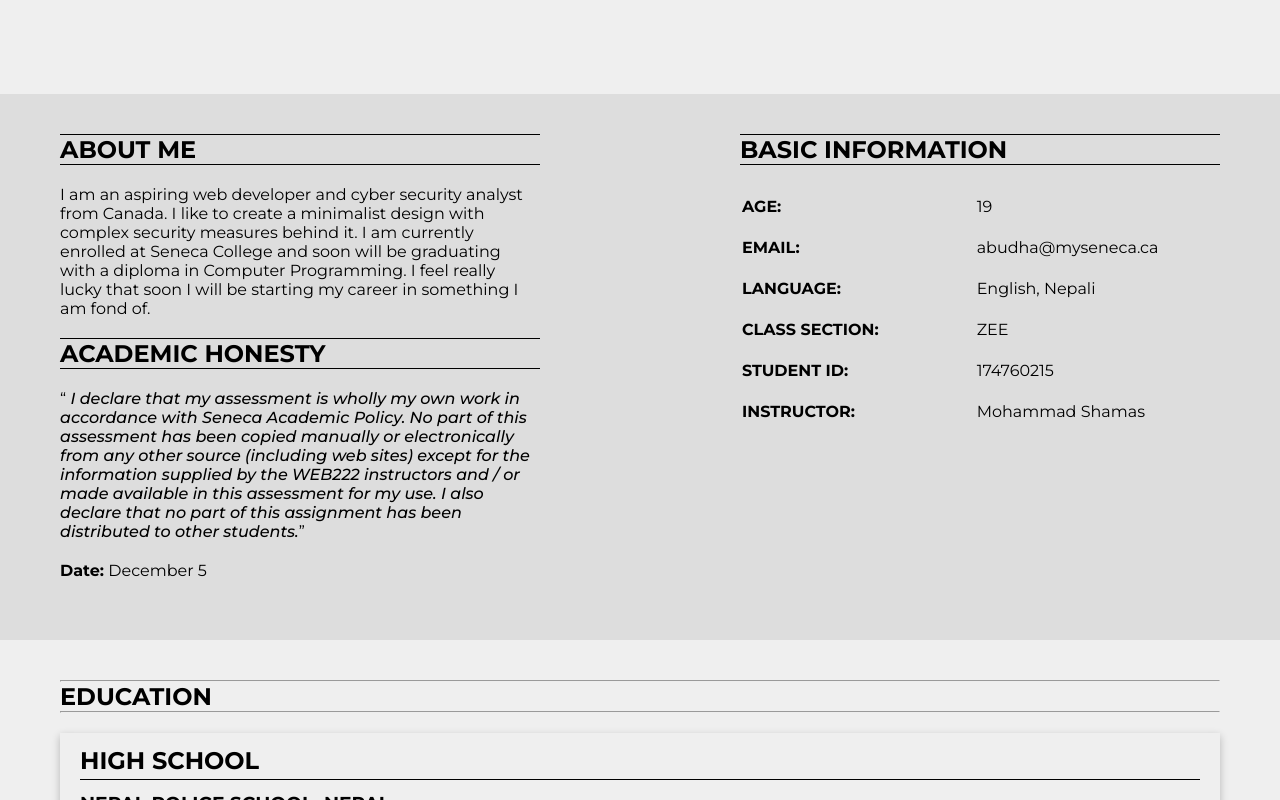
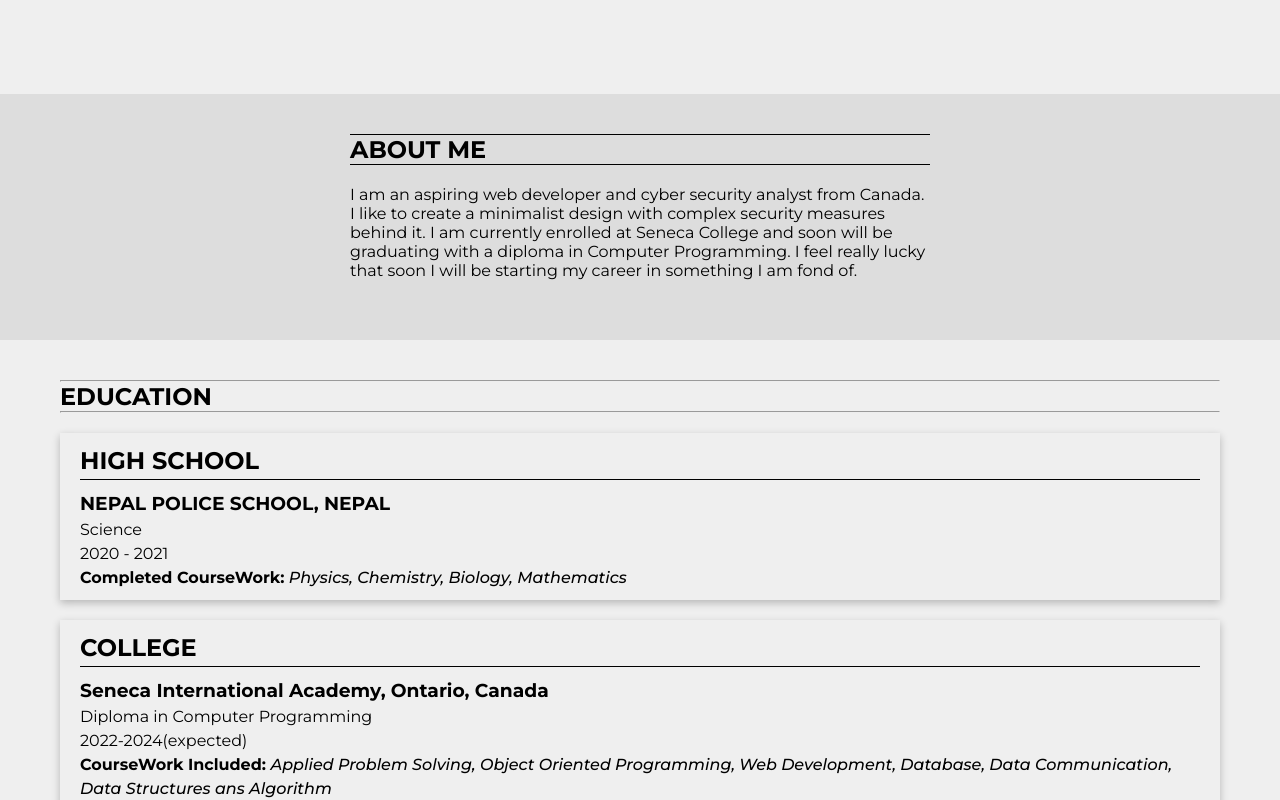
Before and after one commit to anishBudha/Portfolio-college-project, a plain HTML site: page index.html in a window 1280 px wide. Shown: the part 712-1512 px from the top of the page. Drawn offline with Linux system fonts and the light colour scheme.

Commit message:
for portfolio

```diff
--- a/index.html
+++ b/index.html
@@ -59,7 +59,7 @@
           that soon I will be starting my career in something I am fond of.
         </p>
 
-        <h1 class="honesty">ACADEMIC HONESTY</h1>
+        <!-- <h1 class="honesty">ACADEMIC HONESTY</h1>
         <p class="honesty-p">
           <q
             ><em>
@@ -73,10 +73,10 @@
             ></q
           >
         </p>
-        <p class="date"><strong>Date:</strong> December 5</p>
+        <p class="date"><strong>Date:</strong> December 5</p> -->
       </div>
 
-      <div class="table">
+      <!-- <div class="table">
         <h1>BASIC INFORMATION</h1>
         <table>
           <tr>
@@ -104,7 +104,7 @@
             <td>Mohammad Shamas</td>
           </tr>
         </table>
-      </div>
+      </div> -->
     </section>
 
     <section id="education">
```
Also changed, not shown: 1 other file.
